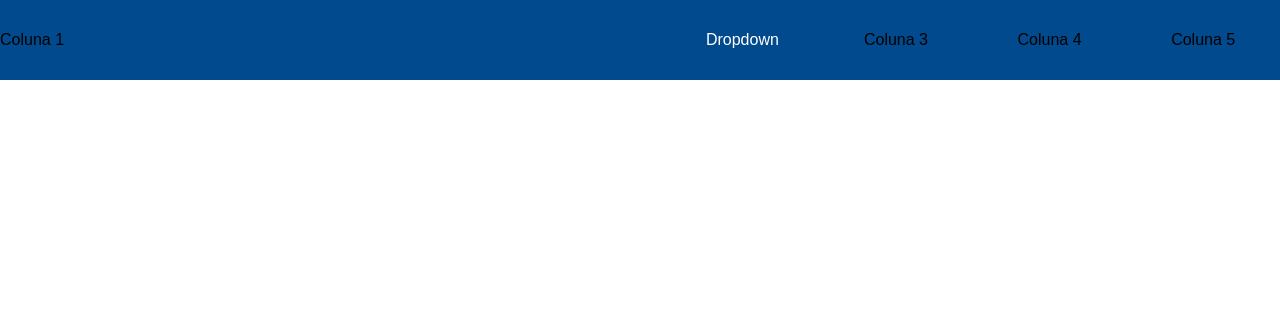
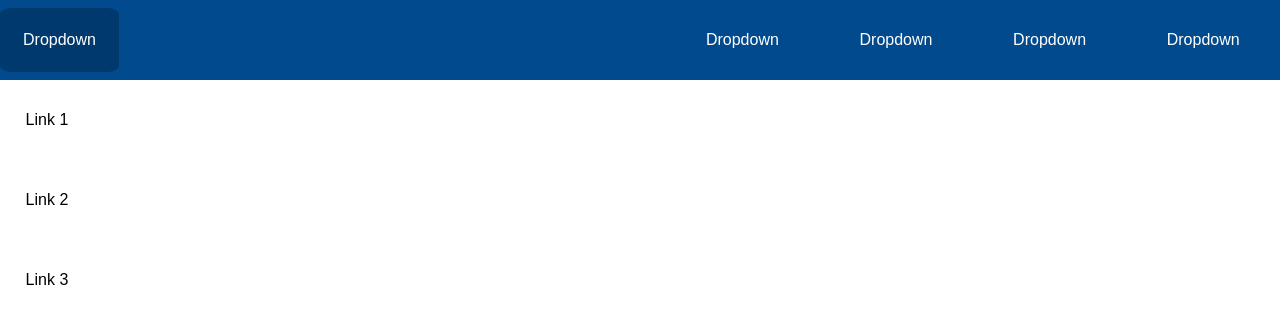
Before and after one commit to IPreHandaI/NAJA-SOMAR, a PHP site: page /includes/_header.php in a window 1280 px wide. Shown: the top 324 px of the page. Run offline with PHP 8.4, Linux system fonts and the light colour scheme.

Commit message:
animaçãoHeader

```diff
--- a/Código/includes/_header.php
+++ b/Código/includes/_header.php
@@ -5,20 +5,56 @@ include_once '../includes/_head.php';
 <header>
 
     <div class="colsheader">
-        <div class="headercol headercol1">Coluna 1</div>
+        <div class="headercol headercol1">
+        <div class="dropdown">
+                <button class="dropbtn">Dropdown</button>
+                <div class="dropdown-content">
+                    <a class="link1" href="#">Link 1</a>
+                    <a class="link2" href="#">Link 2</a>
+                    <a class="link3" href="#">Link 3</a>
+                </div>
+            </div>
+        </div>
         <div class="headercol headercol2">
             <div class="dropdown">
                 <button class="dropbtn">Dropdown</button>
                 <div class="dropdown-content">
                     <a class="link1" href="#">Link 1</a>
-                    <a id="link2" href="#">Link 2</a>
-                    <a id="link3" href="#">Link 3</a>
+                    <a class="link2" href="#">Link 2</a>
+                    <a class="link3" href="#">Link 3</a>
                 </div>
             </div>
         </div>
-        <div class="headercol headercol3">Coluna 3</div>
-        <div class="headercol headercol4">Coluna 4</div>
-        <div class="headercol headercol5">Coluna 5</div>
+        <div class="headercol headercol3">
+            <div class="dropdown">
+                <button class="dropbtn">Dropdown</button>
+                <div class="dropdown-content">
+                    <a class="link1" href="#">Link 1</a>
+                    <a class="link2" href="#">Link 2</a>
+                    <a class="link3" href="#">Link 3</a>
+                </div>
+            </div>
+        </div>
+        <div class="headercol headercol4">
+            <div class="dropdown">
+                <button class="dropbtn">Dropdown</button>
+                <div class="dropdown-content">
+                    <a class="link1" href="#">Link 1</a>
+                    <a class="link2" href="#">Link 2</a>
+                    <a class="link3" href="#">Link 3</a>
+                </div>
+            </div>
+        </div>
+        <div class="headercol headercol5">
+            <div class="dropdown">
+                <button class="dropbtn">Dropdown</button>
+                <div class="dropdown-content">
+                    <a class="link1" href="#">Link 1</a>
+                    <a class="link2" href="#">Link 2</a>
+                    <a class="link3" href="#">Link 3</a>
+                </div>
+            </div>
+        </div>
     </div>
 
 </header>
--- a/Código/style.css
+++ b/Código/style.css
@@ -5,6 +5,12 @@
 }
 
 /*===================HEADER======================*/
+
+header{
+  z-index: 2;
+  position: fixed;
+  width: 100%;
+}
 
 .colsheader {
   display: flex;
@@ -35,8 +41,11 @@
 /*=================DROPWDOWN===============*/
 
 
-
-.headercol2 .dropbtn {
+.headercol1 .dropbtn,
+.headercol2 .dropbtn,
+.headercol3 .dropbtn,
+.headercol4 .dropbtn,
+.headercol5 .dropbtn {
   background-color: #004a8d;
   color: white;
   padding: 16px;
@@ -44,9 +53,15 @@
   border: none;
   cursor: pointer;
   border-radius: 10%;
+  z-index: 2;
+  position: relative;
 }
 
-.headercol2 .dropdown-content {
+.headercol1 .dropdown-content,
+.headercol2 .dropdown-content,
+.headercol3 .dropdown-content,
+.headercol4 .dropdown-content,
+.headercol5 .dropdown-content{
   display: none;
   position: absolute;
   z-index: 1;
@@ -54,31 +69,86 @@
 
 
 .link1{
-  animation: cachoeira 1s;
+  animation: cachoeira 1.5s;
+  border: none;
+  z-index: 0;
 }
+
 @keyframes cachoeira{
+  0% {
+  opacity: 0;
+  margin: -10vh 0 0 0;
+  border: none;
+  };
+  50% {
+  opacity: 0.5;
+  margin: -5vh 0 0 0;
+  border: none;
+  };
+  100% {
+  opacity: 1;
+  margin: 0;
+  };
+}
+
+.link2{
+  animation: cachoeira2 2.5s;
+}
+
+@keyframes cachoeira2{
   0% { opacity: 0; };
   50% { opacity: 0.5; };
   100% { opacity: 1; };
 }
 
-.headercol2 .dropdown-content a {
+.link3{
+  animation: cachoeira3 3s;
+}
+
+@keyframes cachoeira3{
+  0% { opacity: 0; };
+  50% { opacity: 0.5; };
+  100% { opacity: 1; };
+}
+
+.headercol1 .dropdown-content a,
+.headercol2 .dropdown-content a,
+.headercol3 .dropdown-content a,
+.headercol4 .dropdown-content a,
+.headercol5 .dropdown-content a {
   color: black;
-  padding: 12px 16px;
+  width: 100%;
+  height: auto;
   text-decoration: none;
+  display: block;
+  position: relative;
+  left: 2vw;
+}
+
+.headercol1 .dropdown-content a:hover,
+.headercol2 .dropdown-content a:hover,
+.headercol3 .dropdown-content a:hover,
+.headercol4 .dropdown-content a:hover,
+.headercol5 .dropdown-content a:hover {
+  background-color: #292323;
+  border-radius: 10%;
+}
+
+.headercol1 .dropdown:hover .dropdown-content,
+.headercol2 .dropdown:hover .dropdown-content,
+.headercol3 .dropdown:hover .dropdown-content,
+.headercol4 .dropdown:hover .dropdown-content,
+.headercol5 .dropdown:hover .dropdown-content {
   display: block;
 }
 
-.headercol2 .dropdown-content a:hover {
-  background-color: #f1f1f1;
-}
-
-.headercol2 .dropdown:hover .dropdown-content {
-  display: block;
-}
-
-.headercol2 .dropdown:hover .dropbtn {
+.headercol1 .dropdown:hover .dropbtn,
+.headercol2 .dropdown:hover .dropbtn,
+.headercol3 .dropdown:hover .dropbtn,
+.headercol4 .dropdown:hover .dropbtn,
+.headercol5 .dropdown:hover .dropbtn {
   background-color: #00396e;
+  padding: 1.8vw;
   border-radius: 10%;
 }
 
```
